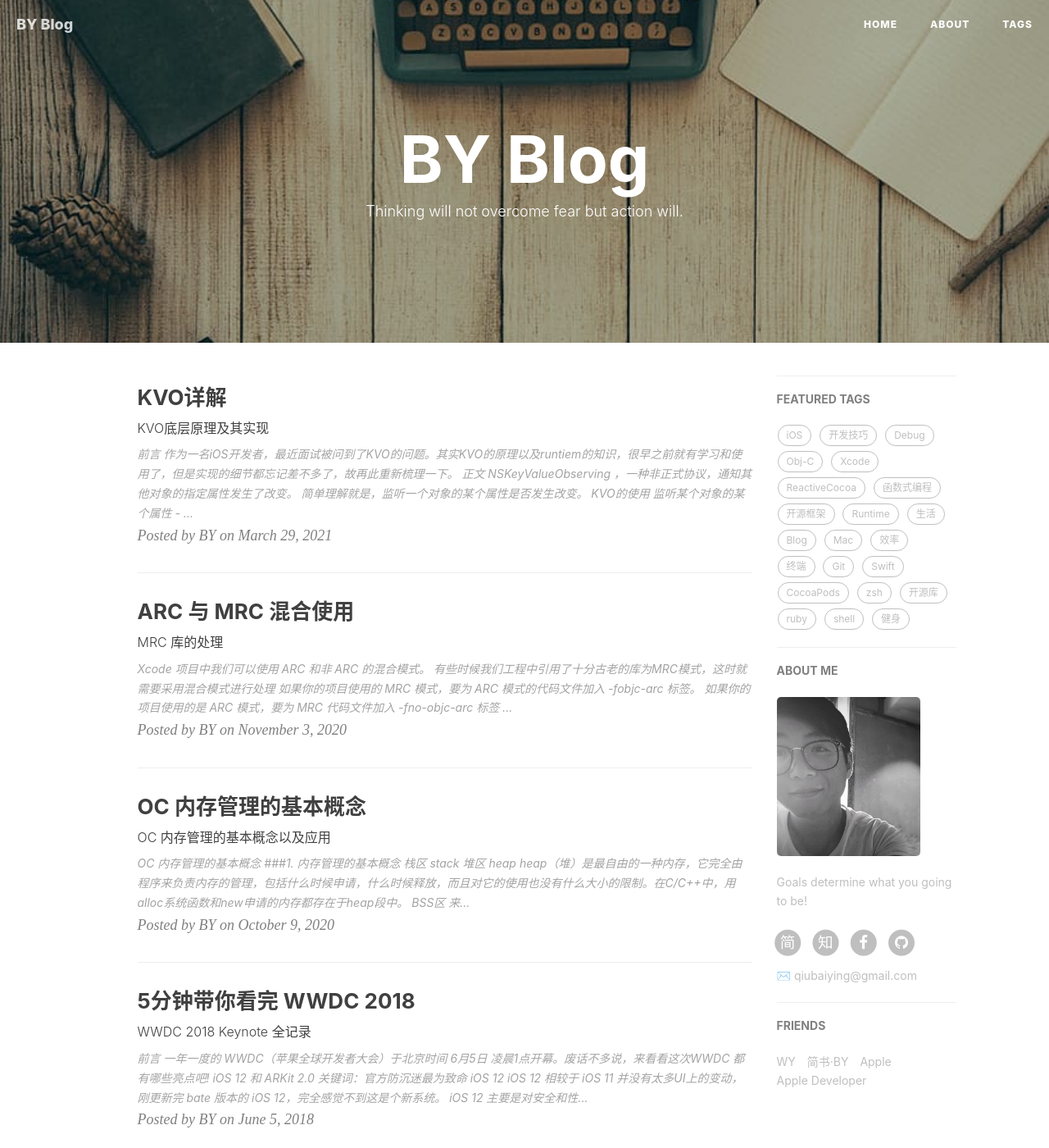
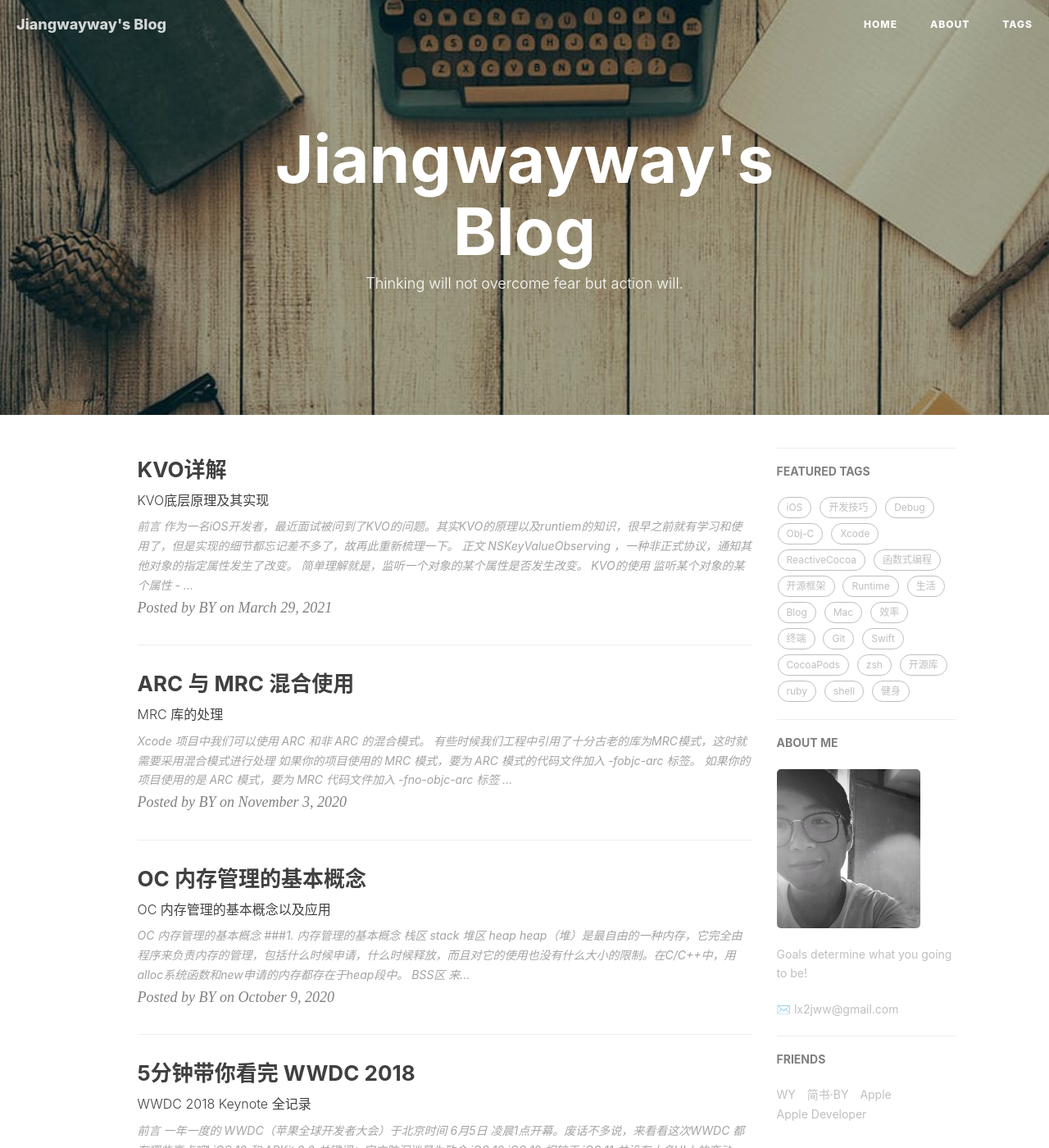
Before and after one commit to jiangwayway/jiangwayway.github.io, a Jekyll site: the page built from index.html, in a window 1280 px wide and 1400 px high. Shown: the whole window at 82% size. Built offline with Jekyll 4.4.1, drawn with Linux system fonts in a browser that asks for light colours; nearby versions of some CDN libraries; the list of posts is cut into pages by our own code; comment, search, counter and statistics services are not loaded; some of the changed text lies outside the part shown.

Commit message:
修改配置文件

```diff
--- a/_config.yml
+++ b/_config.yml
@@ -1,13 +1,13 @@
 # Site settings
-title: BY Blog
-SEOTitle: 柏荧的博客 | BY Blog
+title: Jiangwayway's Blog
+SEOTitle: vv的博客 | Jiangwayway's Blog
 header-img: img/post-bg-desk.jpg
-email: qiubaiying@gmail.com
+email: lx2jww@gmail.com
 description: "Every failure is leading towards success."
-keyword: "BY, BY Blog, 柏荧的博客, qiubaiying, 邱柏荧, iOS, Apple, iPhone"
-url: "http://qiubaiying.github.io"          # your host, for absolute URL
+keyword: "jiangwayway, Jiangwayway's Blog, vv的博客, jiangweiwei, 蒋威威, iOS, Apple, iPhone"
+url: "http://jiangwayway.github.io"          # your host, for absolute URL
 baseurl: ""      # for example, '/blog' if your blog hosted on 'host/blog'
-github_repo: "https://github.com/qiubaiying/qiubaiying.github.io.git" # you code repository
+github_repo: "https://github.com/jiangwayway/jiangwayway.github.io.git" # you code repository
 
 # Sidebar settings
 sidebar: true                           # whether or not using Sidebar.
@@ -19,10 +19,10 @@ sidebar-avatar: /img/about-BY-gentle.jpg      # use absolute URL, seeing it's us
 # SNS settings
 RSS: false
 # weibo_username:     qiubaiying
-zhihu_username:     qiubaiying
-github_username:    qiubaiying
-facebook_username:  baiying.qiu.7
-jianshu_username:   e71990ada2fd
+# zhihu_username:     qiubaiying
+# github_username:    qiubaiying
+# facebook_username:  baiying.qiu.7
+# jianshu_username:   e71990ada2fd
 #twitter_username:   qiubaiying
 
 
@@ -62,11 +62,11 @@ kramdown:
 # Gitalk
 gitalk:
   enable: true    #是否开启Gitalk评论
-  clientID: f2c84e7629bb1446c1a4                            #生成的clientID
-  clientSecret: ca6d6139d1e1b8c43f8b2e19492ddcac8b322d0d    #生成的clientSecret
-  repo: qiubaiying.github.io    #仓库名称
-  owner: qiubaiying    #github用户名
-  admin: qiubaiying
+  clientID: Ov23liDzWa2nohGfCaE4                            #生成的clientID
+  clientSecret: 6a29b8ca3962eedd8fe7a003815a05f0d16e97fa    #生成的clientSecret
+  repo: jiangwayway.github.io    #仓库名称
+  owner: jiangwayway    #github用户名
+  admin: jiangwayway
   distractionFreeMode: true #是否启用类似FB的阴影遮罩
 
 
@@ -78,7 +78,7 @@ ba_track_id: b50bf2b12b5338a1845e33832976fd68
 
 # Google Analytics
 ga_track_id: 'UA-90855596-1'            # Format: UA-xxxxxx-xx
-ga_domain: qiubaiying.top               # 默认的是 auto, 这里我是自定义了的域名，你如果没有自己的域名，需要改成auto
+ga_domain: auto               # 默认的是 auto, 这里我是自定义了的域名，你如果没有自己的域名，需要改成auto
 
 
 
```
